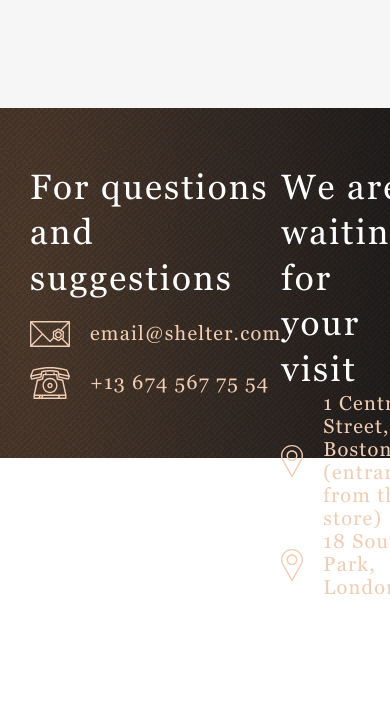
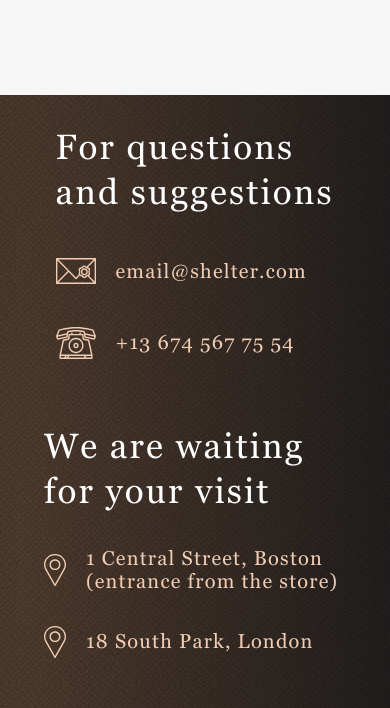
Before and after one commit to rydvone/rsschool-projects, a plain HTML site: page shelter/pages/main/index.html in a window 390 px wide. Shown: the part 5652-6360 px from the top of the page. Before the commit the page ends 6251 px from the top, so only its background shows below. Drawn offline with Linux system fonts and the light colour scheme.

Commit message:
feat: add footer 768 to main

```diff
--- a/shelter/pages/main/style.scss
+++ b/shelter/pages/main/style.scss
@@ -3,6 +3,7 @@
   src: url("../../assets/fonts/georgia.ttf");
   font-weight: 400;
 }
+
 @font-face {
   font-family: 'Arial';
   src: url("../../assets/fonts/arial.ttf");
@@ -42,7 +43,7 @@ $lh-section-title: 1.3em;
 $ls-section-title: 0.06em;
 $fz-section-subtitle: 20px;
 $fz-section-subtitle-320: 15px;
-$lh-section-subtitle: 23px;             // or 1.14em
+$lh-section-subtitle: 23px; // or 1.14em
 $lh-section-subtitle-320: 1.1em;
 $ls-section-subtitle: 0.06em;
 $fz-section-text: 15px;
@@ -69,6 +70,7 @@ $time-fast: 0.4s;
   flex-direction: row;
   justify-content: space-between;
 }
+
 %flex-col-sb {
   display: flex;
   flex-direction: column;
@@ -79,11 +81,13 @@ html {
   box-sizing: border-box;
   scroll-behavior: smooth;
 }
+
 *,
 *::before,
 *::after {
   box-sizing: inherit;
 }
+
 a {
   color: inherit;
   font-size: inherit;
@@ -92,30 +96,37 @@ a {
   text-decoration: none;
   transition: $time-fast;
 }
+
 .link:link {
-  color:inherit;
+  color: inherit;
   list-style: none;
 }
+
 .link:visited {
   color: inherit;
 }
+
 .link:hover {
   text-decoration: none;
 }
+
 ul,
 ol,
 li {
   list-style: none;
 }
+
 button,
 button:active,
 button:focus {
   outline: none;
   border: none;
 }
+
 body {
   color: $color-white;
 }
+
 .body-block {
   font-family: Georgia;
   font-style: normal;
@@ -129,19 +140,23 @@ body {
   @extend %flex-col-sb;
   margin: 0 auto;
 }
+
 .wrapper {
   max-width: 1280px;
   margin: 0 auto;
   padding: 0 40px;
 }
+
 .main-block {
   @extend %flex-col-sb;
   margin: 0;
   padding: 0;
 }
+
 .button_primary:hover {
   background-color: $color-primary-light;
 }
+
 .button_transparent:hover {
   background-color: $color-primary-light;
   border: none;
@@ -150,11 +165,13 @@ body {
 .button__link {
   display: block;
 }
+
 /* -------------------------------header----------------------------1280--- */
 .header-block {
   background: url(./../../assets/images/noise_transparent@2x.png),
     radial-gradient(110.67% 538.64% at 5.73% 50%, #513D2F 0%, #1A1A1C 100%), #211F20;
 }
+
 .header-wrapper {
   @extend %flex-row-sb;
   padding: 60px 0;
@@ -165,6 +182,7 @@ body {
   height: 60px;
   align-items: center;
 }
+
 .header__logo_title {
   font-size: $fz-logo-title;
   font-style: normal;
@@ -175,6 +193,7 @@ body {
   margin: 0;
 
 }
+
 .header__logo_subtitle {
   font-family: Arial;
   font-style: normal;
@@ -193,6 +212,7 @@ body {
   justify-content: flex-end;
   gap: 36px;
 }
+
 .menu__item {
   font-family: Arial;
   font-style: normal;
@@ -200,28 +220,33 @@ body {
   font-size: $fz-burger-title;
   line-height: $lh-burger-title;
   color: $color-dark-s;
+
   &.active {
     color: $color-light-s;
     border-bottom: 3px solid $color-primary;
   }
 }
+
 .menu__link {
   color: inherit;
+
   &:hover {
     color: $color-light-s;
   }
 }
+
 /* ------------------------header-burger------------------------ */
 .wrapper-burger {
   display: none;
   align-self: center;
   width: 40px;
   height: 28px;
-  transform:  rotate(0deg);
+  transform: rotate(0deg);
   -webkit-transition: all $time-slow ease-in-out;
   -o-transition: all $time-slow ease-in-out;
   transition: all $time-slow ease-in-out;
 }
+
 .wrapper-burger.open {
   display: block;
   z-index: 11;
@@ -229,7 +254,7 @@ body {
   -webkit-transform: rotate(90deg);
   -ms-transform: rotate(90deg);
   -o-transform: rotate(90deg);
-  transform:  rotate(90deg);
+  transform: rotate(90deg);
   -webkit-transition: all $time-slow ease-in-out;
   -o-transition: all $time-slow ease-in-out;
   transition: $time-slow ease-in-out;
@@ -242,6 +267,7 @@ body {
   justify-content: space-between;
   cursor: pointer;
 }
+
 .burger__line {
   background-color: $color-white;
   width: 100%;
@@ -262,27 +288,32 @@ body {
   background: url(./../../assets/images/noise_transparent@2x.png),
     radial-gradient(110.67% 538.64% at 5.73% 50%, #513D2F 0%, #1A1A1C 100%), #211F20;
 }
+
 .start-screen-wrapper {
   @extend %flex-row-sb;
   gap: 42px;
 }
+
 .start__content {
   @extend %flex-col-sb;
   width: 460px;
   height: 322px;
   margin: 163px 0 0;
 }
+
 .start__title {
   font-size: $fz-start-title;
   line-height: $lh-start-title;
   color: $color-light-xl;
 }
+
 .start__subtitle {
   font-family: Arial;
   font-size: $fz-section-text;
   line-height: $lh-section-text;
   color: $color-dark-s;
 }
+
 .start__button {
   display: flex;
   flex-direction: row;
@@ -298,6 +329,7 @@ body {
   border-radius: 100px;
   cursor: pointer;
 }
+
 .start__screen {
   // height: 728px;
 }
@@ -307,6 +339,7 @@ body {
 .about {
   background-color: $color-light-xl;
 }
+
 .about-wrapper {
   display: flex;
   flex-direction: row;
@@ -314,21 +347,25 @@ body {
   gap: 120px;
   padding: 80px 0 100px 0;
 }
+
 .about__screen {
   height: 408px;
 }
+
 .about__content {
   width: 430px;
   height: 380px;
   @extend %flex-col-sb;
   align-self: center;
 }
+
 .about__title {
   font-size: $fz-section-title;
   line-height: $lh-section-title;
   letter-spacing: $ls-section-title;
   color: $color-dark-l;
 }
+
 .about__subtitle {
   font-family: Arial;
   color: $color-dark-xl;
@@ -339,12 +376,14 @@ body {
 .pets {
   background-color: $color-light-l;
 }
+
 .pets-wrapper {
   @extend %flex-col-sb;
   align-items: center;
   gap: 60px;
   padding: 80px 0 100px 0;
 }
+
 .pets__title {
   font-size: $fz-section-title;
   line-height: $lh-section-title;
@@ -352,6 +391,7 @@ body {
   color: $color-dark-l;
   text-align: center;
 }
+
 .slider {
   display: flex;
   flex-direction: row;
@@ -359,6 +399,7 @@ body {
   align-items: center;
   gap: 53px;
 }
+
 .wrapper-slide {
   display: flex;
   flex-direction: row;
@@ -366,6 +407,7 @@ body {
   align-items: center;
   gap: 90px;
 }
+
 .slide {
   @extend %flex-col-sb;
   align-items: center;
@@ -373,29 +415,36 @@ body {
   background-color: $color-light-s;
   padding: 0 0 30px 0;
   border-radius: 9px;
+
   &:hover {
     box-shadow: 0px 2px 35px 14px rgba(13, 13, 13, 0.04);
     background-color: $color-light-xl;
     cursor: pointer;
+
     .button_transparent {
       background-color: $color-primary;
       border: none;
     }
+
     .button_transparent:hover {
       background-color: $color-primary-light;
     }
   }
 }
+
 .slide__photo {
   width: 270px;
   height: 270px;
 }
+
 .pets-katrine {
   background-image: url('./../../assets/images/pets/pets-katrine.png');
 }
+
 .pets-jennifer {
   background-image: url('./../../assets/images/pets/pets-jennifer.png');
 }
+
 .pets-woody {
   background-image: url('./../../assets/images/pets/pets-woody.png');
 }
@@ -406,6 +455,7 @@ body {
   letter-spacing: $ls-section-subtitle;
   color: $color-dark-l;
 }
+
 .slide__button {
   display: flex;
   flex-direction: row;
@@ -422,6 +472,7 @@ body {
   border-radius: 100px;
   cursor: pointer;
 }
+
 .slide__button_prev {
   display: flex;
   flex-direction: column;
@@ -440,6 +491,7 @@ body {
   border-radius: 100px;
   cursor: pointer;
 }
+
 .slide__button_next {
   display: flex;
   flex-direction: row;
@@ -459,6 +511,7 @@ body {
   border-radius: 100px;
   cursor: pointer;
 }
+
 .pets__button {
   display: flex;
   flex-direction: row;
@@ -474,9 +527,11 @@ body {
   border-radius: 100px;
   cursor: pointer;
 }
+
 .pet-food {
   background-image: url('./../../assets/icons/icon-pet-food.svg');
 }
+
 .transportation {
   background-image: url('./../../assets/icons/icon-transportation.svg');
 }
@@ -486,12 +541,14 @@ body {
 .help {
   background-color: $color-light-xl;
 }
+
 .help-wrapper {
   @extend %flex-col-sb;
   align-items: center;
   gap: 58px;
   padding: 80px 0 99px 0;
 }
+
 .help__title {
   font-size: $fz-section-title;
   line-height: $lh-section-title;
@@ -499,6 +556,7 @@ body {
   color: $color-dark-l;
   text-align: center;
 }
+
 .help__items {
   display: flex;
   flex-direction: row;
@@ -506,45 +564,57 @@ body {
   flex-wrap: wrap;
   gap: 55px 120px;
 }
+
 .help__item {
   @extend %flex-col-sb;
   align-items: center;
   gap: 30px;
 }
+
 .help__subtitle {
   font-size: $fz-section-subtitle;
   line-height: $lh-section-subtitle;
   letter-spacing: $ls-section-subtitle;
   color: $color-dark-l;
 }
+
 .help__logo {
   width: 60px;
   height: 60px;
 }
+
 .pet-food {
   background-image: url('./../../assets/icons/icon-pet-food.svg');
 }
+
 .transportation {
   background-image: url('./../../assets/icons/icon-transportation.svg');
 }
+
 .toys {
   background-image: url('./../../assets/icons/icon-toys.svg');
 }
+
 .bowls-and-cups {
   background-image: url('./../../assets/icons/icon-bowls-and-cups.svg');
 }
+
 .shampoos {
   background-image: url('./../../assets/icons/icon-shampoos.svg');
 }
+
 .vitamins {
   background-image: url('./../../assets/icons/icon-vitamins.svg');
 }
+
 .medicines {
   background-image: url('./../../assets/icons/icon-medicines.svg');
 }
+
 .collars-leashes {
   background-image: url('./../../assets/icons/icon-collars-leashes.svg');
 }
+
 .sleeping-areas {
   background-image: url('./../../assets/icons/icon-sleeping-area.svg');
 }
@@ -554,6 +624,7 @@ body {
 .donation {
   background-color: $color-light-l;
 }
+
 .donation-wrapper {
   display: flex;
   flex-direction: row;
@@ -561,6 +632,7 @@ body {
   gap: 30px;
   padding: 82px 0 101px 0;
 }
+
 .donation__content {
   width: 380px;
   height: 282px;
@@ -569,17 +641,20 @@ body {
   align-self: center;
   gap: 20px;
 }
+
 .donation__title {
   font-size: $fz-section-title;
   line-height: $lh-section-title;
   letter-spacing: $ls-section-title;
   color: $color-dark-l;
 }
+
 .donation__subtitle {
   line-height: 1.1em;
   letter-spacing: $ls-section-subtitle;
   color: $color-dark-l;
 }
+
 .donation__credit-card {
   @extend %flex-row-sb;
   align-items: center;
@@ -591,19 +666,23 @@ body {
   border-radius: 9px;
   cursor: pointer;
 }
+
 .credit-card__logo {
   background-image: url('./../../assets/images/main-1280/svg/credit-card.svg');
   width: 30px;
   height: 23px;
 }
+
 .credit-card__subtitle {
   font-size: $fz-section-subtitle;
   line-height: $lh-section-subtitle;
   letter-spacing: $ls-section-subtitle;
 }
+
 .credit-card__link {
   color: $color-dark-l;
 }
+
 .donation__informatiom {
   font-family: Arial;
   font-style: italic;
@@ -611,10 +690,12 @@ body {
   line-height: 18px;
   color: $color-dark-m;
 }
+
 .donation__screen {
   align-self: center;
   margin: 7px 0 0 0;
 }
+
 .img__donation {
   object-fit: fill;
 }
@@ -625,11 +706,13 @@ body {
   background: url(./../../assets/images/noise_transparent@2x.png),
     radial-gradient(110.67% 538.64% at 5.73% 50%, #513D2F 0%, #1A1A1C 100%), #211F20;
 }
+
 .footer-wrapper {
   @extend %flex-row-sb;
   padding: 40px 0 0 0;
-  height: 350px;
+  // height: 350px;
 }
+
 .footer__contacts {
   width: 279px;
   height: 234px;
@@ -637,12 +720,14 @@ body {
   align-self: flex-start;
   margin: 17px 0 0 0;
 }
+
 .footer__location {
   width: 302px;
   height: 234px;
   @extend %flex-col-sb;
   margin: 17px 0 0 0;
 }
+
 .contacts {
   display: flex;
   flex-direction: row;
@@ -650,45 +735,53 @@ body {
   align-items: center;
   gap: 20px;
 }
+
 .contacts__title {
   font-size: $fz-section-title;
   line-height: $lh-section-title;
   letter-spacing: $ls-section-title;
   color: $color-light-xl;
 }
+
 .contacts__subtitle {
   font-size: $fz-section-subtitle;
   line-height: $lh-section-subtitle;
   letter-spacing: $ls-section-subtitle;
   color: $color-primary;
 }
+
 .contacts__logo_email {
   background-image: url('./../../assets/images/main-1280/svg/icon-email.svg');
   width: 40px;
   height: 32px;
 }
+
 .contacts__logo_phone {
   background-image: url('./../../assets/images/main-1280/svg/icon-phone.svg');
   width: 40px;
   height: 32px;
 }
+
 .contacts__logo_location {
   background-image: url('./../../assets/images/main-1280/svg/icon-marker.svg');
   width: 22px;
   height: 32px;
 }
+
 .img__footer {
   display: block;
 }
 
 
 @media (max-width: 1279.98px) {
+
   /* -------------------pattern-------------------*/
   %flex-row-sb {
     display: flex;
     flex-direction: row;
     justify-content: space-between;
   }
+
   %flex-col-sb {
     display: flex;
     flex-direction: column;
@@ -700,6 +793,7 @@ body {
     margin: 0 auto;
     padding: 0 30px;
   }
+
   .header-wrapper {
     padding: 30px 0 60px 0;
   }
@@ -712,25 +806,31 @@ body {
     gap: 100px;
     padding: 0 0 0 69px;
   }
+
   .start__content {
     min-width: 460px;
     // height: 322px;
     margin: 0 0 0 55px;
   }
+
   .menu__link {
     align-self: center;
   }
+
   .start__screen {
-  margin:  0 0 0 70px;
+    margin: 0 0 0 70px;
   }
-.start__screen{
+
+  .start__screen {
     //  width: 100%;
 
   }
+
   .start__screen_img {
     display: block;
     width: 569px;
   }
+
   /* ------------------------------about----------------------------768--- */
 
   .about-wrapper {
@@ -741,6 +841,7 @@ body {
     gap: 80px;
     padding: 80px 0 100px 0;
   }
+
   // .about__screen {
   //   height: 408px;
   // }
@@ -758,6 +859,7 @@ body {
     gap: 58px;
     padding: 80px 0 99px 0;
   }
+
   .help__title {
     font-size: $fz-section-title;
     line-height: $lh-section-title;
@@ -765,21 +867,25 @@ body {
     color: $color-dark-l;
     text-align: center;
   }
+
   .help__items {
     gap: 55px 60px;
   }
+
   .help__item {
     width: 170px;
     height: 113px;
     // align-items: center;
     // gap: 30px;
   }
+
   .help__subtitle {
     font-size: $fz-section-subtitle;
     line-height: $lh-section-subtitle;
     letter-spacing: $ls-section-subtitle;
     color: $color-dark-l;
   }
+
   .help__logo {
     width: 60px;
     height: 60px;
@@ -794,9 +900,45 @@ body {
     flex-direction: column-reverse;
     align-items: center;
     gap: 60px;
+    padding: 80px 0 90px 0;
   }
+
   .donation__screen {
     margin: 0;
   }
 
+  /* -----------------------------footer----------------------------1280--- */
+
+  .footer-wrapper {
+    display: flex;
+    justify-content: center;
+    flex-wrap: wrap;
+    gap: 65px 60px;
+    padding: 30px 0 0 0;
   }
+
+  .footer__contacts {
+    // align-self: flex-start;
+    margin: 0;
+  }
+
+  .footer__location {
+    width: 302px;
+    height: 234px;
+    margin: 0;
+  }
+
+  .contacts {
+    display: flex;
+    flex-direction: row;
+    justify-content: flex-start;
+    align-items: center;
+    gap: 20px;
+  }
+
+
+  .img__footer {
+    display: block;
+  }
+
+}
```
Also changed, not shown: shelter/pages/main/style.css, 1 other file. Lines whose indentation alone changed are shown as unchanged.
